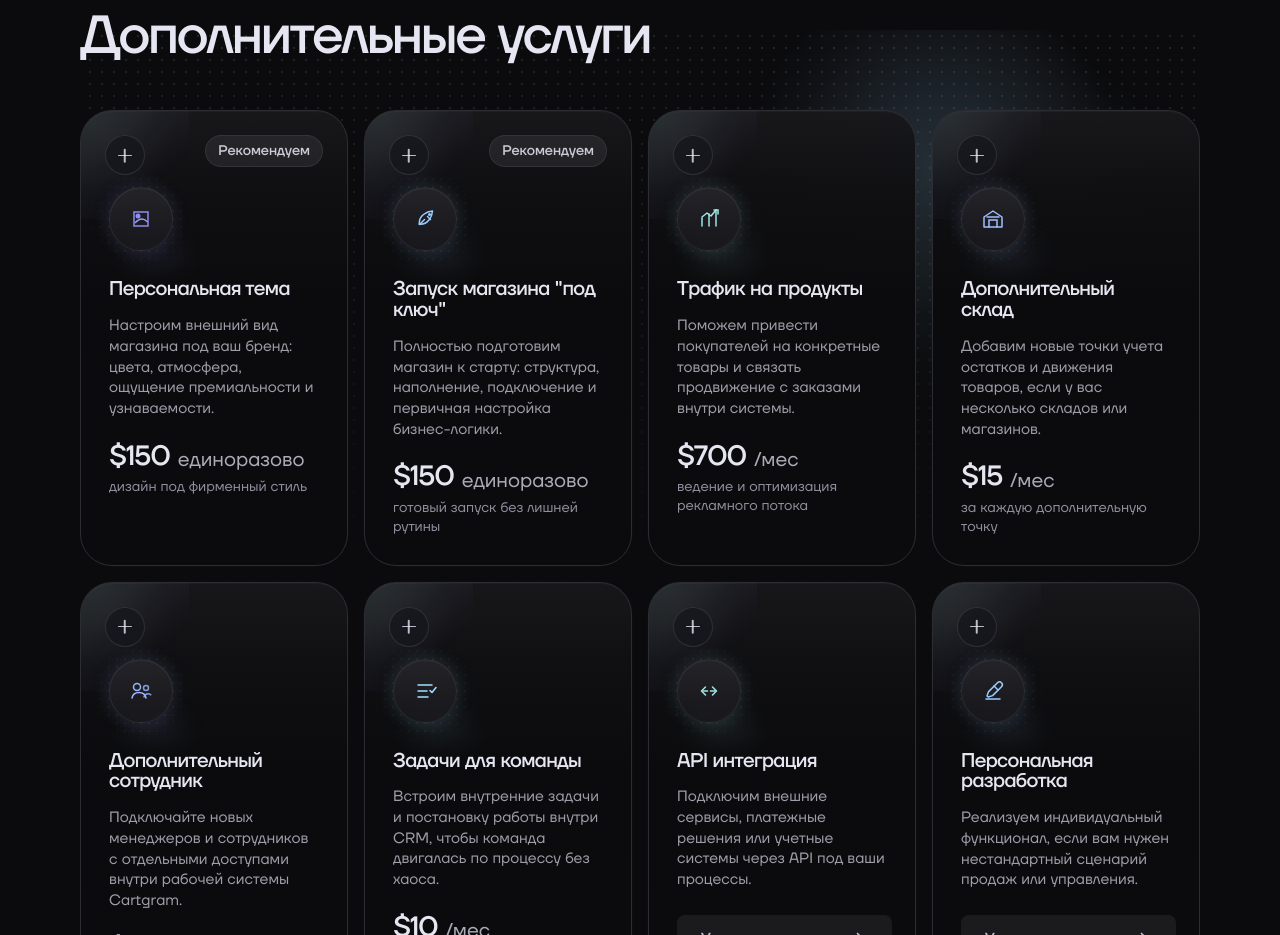
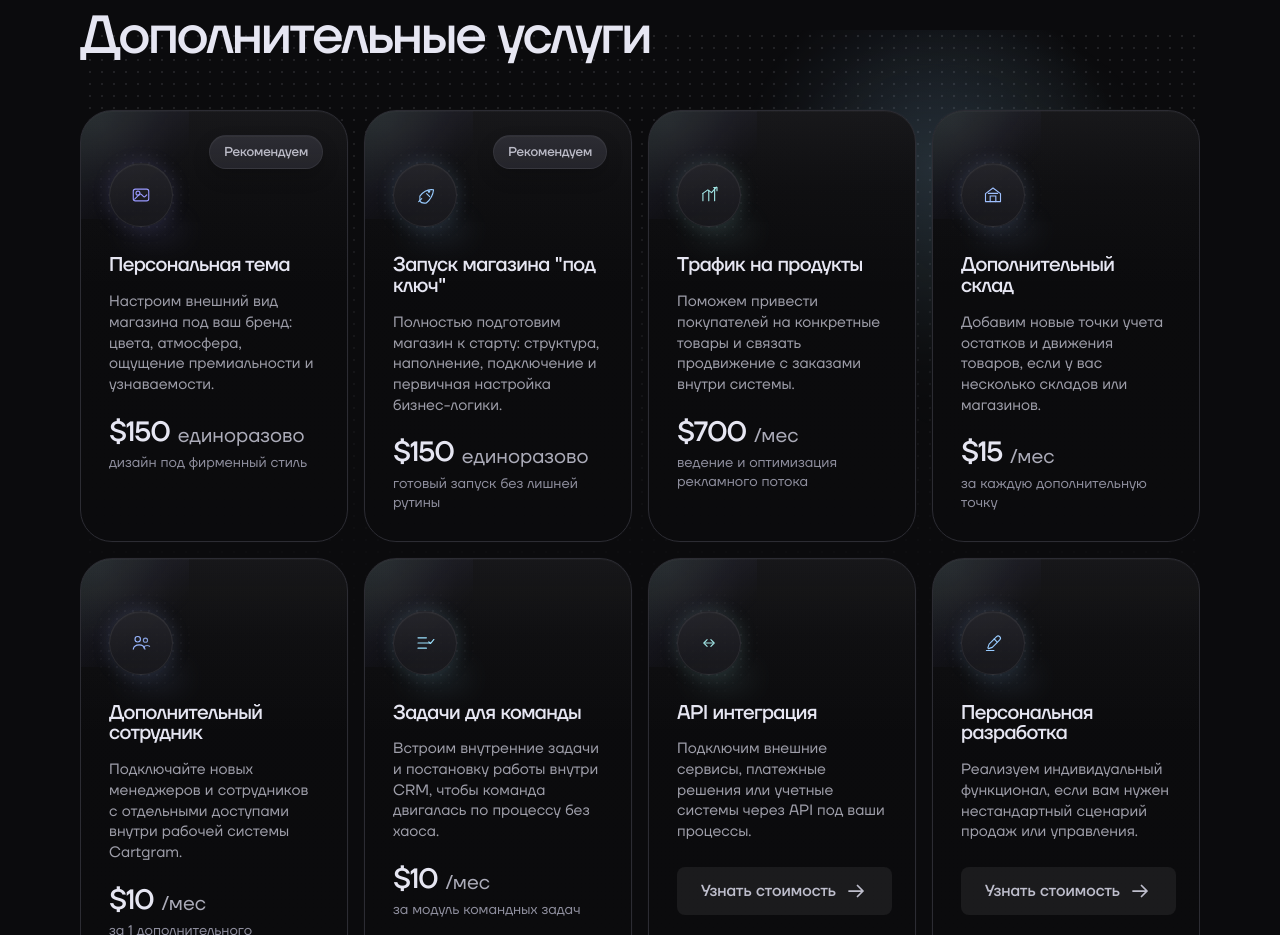
Before and after one commit to Makkov-design/Cartgram_Codex, a Next.js app: page / in a window 1280 px wide. Shown: the part 9880-10815 px from the top of the page. Built offline with nearby package versions, Linux system fonts and the light colour scheme.

Commit message:
fix: refine additionals card styling

```diff
--- a/src/components/sections/Additionals/Additionals.tsx
+++ b/src/components/sections/Additionals/Additionals.tsx
@@ -137,18 +137,17 @@ function AdditionalIcon({ type }: { type: AdditionalItem["icon"] }) {
       return (
         <svg className={className} viewBox="0 0 64 64" fill="none" aria-hidden="true">
           <path
-            d="M18 18h28v28H18z"
-            rx="8"
+            d="M20 19.5h24a4.5 4.5 0 014.5 4.5v16a4.5 4.5 0 01-4.5 4.5H20A4.5 4.5 0 0115.5 40V24a4.5 4.5 0 014.5-4.5z"
             stroke="currentColor"
-            strokeWidth="3"
-            opacity="0.9"
+            strokeWidth="2.4"
           />
-          <circle cx="26" cy="26" r="5" fill="currentColor" opacity="0.92" />
+          <circle cx="25.5" cy="28" r="4.2" stroke="currentColor" strokeWidth="2.4" />
           <path
-            d="M21 39c4-4.667 8.333-7 13-7 3.333 0 6.667 1.667 10 5"
+            d="M18.5 41l10.2-10.2a2.8 2.8 0 014 0l4.3 4.3a2.8 2.8 0 004 0l3.2-3.2"
             stroke="currentColor"
-            strokeWidth="3"
+            strokeWidth="2.4"
             strokeLinecap="round"
+            strokeLinejoin="round"
           />
         </svg>
       );
@@ -156,60 +155,60 @@ function AdditionalIcon({ type }: { type: AdditionalItem["icon"] }) {
       return (
         <svg className={className} viewBox="0 0 64 64" fill="none" aria-hidden="true">
           <path
-            d="M21 43c-1.333-8 1.333-14.667 8-20 5.333-4.267 11.333-6.6 18-7-0.4 6.933-2.733 13-7 18.2-5.2 6.4-12 9-20 7.8z"
+            d="M21 34.5c8.4-10.933 18.133-15.433 29.2-13.5-1.067 10.933-6.2 20.267-15.4 28-6.8 1.067-11.4-0.267-13.8-4 .267-4 .267-7.5 0-10.5z"
             stroke="currentColor"
-            strokeWidth="3"
+            strokeWidth="2.3"
             strokeLinejoin="round"
           />
-          <path d="M31 33l-8 8" stroke="currentColor" strokeWidth="3" strokeLinecap="round" />
-          <path d="M37 27l6 6" stroke="currentColor" strokeWidth="3" strokeLinecap="round" />
-          <circle cx="41" cy="23" r="3" fill="currentColor" />
+          <path d="M25 39.5l-6.5 6.5" stroke="currentColor" strokeWidth="2.3" strokeLinecap="round" />
+          <path d="M35.5 29L42 35.5" stroke="currentColor" strokeWidth="2.3" strokeLinecap="round" />
+          <circle cx="40.5" cy="24.5" r="2.6" fill="currentColor" />
         </svg>
       );
     case "traffic":
       return (
         <svg className={className} viewBox="0 0 64 64" fill="none" aria-hidden="true">
-          <path d="M18 46V30" stroke="currentColor" strokeWidth="3" strokeLinecap="round" />
-          <path d="M32 46V22" stroke="currentColor" strokeWidth="3" strokeLinecap="round" />
-          <path d="M46 46V14" stroke="currentColor" strokeWidth="3" strokeLinecap="round" />
+          <path d="M19 44V29" stroke="currentColor" strokeWidth="2.4" strokeLinecap="round" />
+          <path d="M31.5 44V22.5" stroke="currentColor" strokeWidth="2.4" strokeLinecap="round" />
+          <path d="M44 44V17" stroke="currentColor" strokeWidth="2.4" strokeLinecap="round" />
           <path
-            d="M18 28l10-8 8 6 10-12"
+            d="M19 28.5l10.5-7.5 8 6 10-12"
             stroke="currentColor"
-            strokeWidth="3"
+            strokeWidth="2.4"
             strokeLinecap="round"
             strokeLinejoin="round"
           />
-          <path d="M42 14h8v8" stroke="currentColor" strokeWidth="3" strokeLinecap="round" />
+          <path d="M42 16h7v7" stroke="currentColor" strokeWidth="2.4" strokeLinecap="round" />
         </svg>
       );
     case "warehouse":
       return (
         <svg className={className} viewBox="0 0 64 64" fill="none" aria-hidden="true">
           <path
-            d="M14 28l18-12 18 12v20H14V28z"
+            d="M16 29l16-12 16 12v17H16V29z"
             stroke="currentColor"
-            strokeWidth="3"
+            strokeWidth="2.4"
             strokeLinejoin="round"
           />
-          <path d="M24 48V34h16v14" stroke="currentColor" strokeWidth="3" strokeLinecap="round" />
-          <path d="M20 28h24" stroke="currentColor" strokeWidth="3" strokeLinecap="round" />
+          <path d="M26 46V34h12v12" stroke="currentColor" strokeWidth="2.4" strokeLinecap="round" />
+          <path d="M22 28.5h20" stroke="currentColor" strokeWidth="2.4" strokeLinecap="round" />
         </svg>
       );
     case "staff":
       return (
         <svg className={className} viewBox="0 0 64 64" fill="none" aria-hidden="true">
-          <circle cx="24" cy="24" r="7" stroke="currentColor" strokeWidth="3" />
-          <circle cx="42" cy="26" r="5" stroke="currentColor" strokeWidth="3" opacity="0.82" />
+          <circle cx="25" cy="24" r="5.8" stroke="currentColor" strokeWidth="2.4" />
+          <circle cx="41.5" cy="26" r="4.5" stroke="currentColor" strokeWidth="2.4" opacity="0.82" />
           <path
-            d="M14 46c1.333-7.333 6-11 14-11s12.667 3.667 14 11"
+            d="M15.5 45c1.333-6 5.5-9 12.5-9 7.067 0 11.2 3 12.4 9"
             stroke="currentColor"
-            strokeWidth="3"
+            strokeWidth="2.4"
             strokeLinecap="round"
           />
           <path
-            d="M38 44c1.067-4.267 3.733-6.4 8-6.4 2.133 0 4 0.667 5.6 2"
+            d="M37.5 42.5c1.067-3.4 3.533-5.1 7.4-5.1 2 0 3.8.567 5.4 1.7"
             stroke="currentColor"
-            strokeWidth="3"
+            strokeWidth="2.4"
             strokeLinecap="round"
             opacity="0.82"
           />
@@ -218,25 +217,25 @@ function AdditionalIcon({ type }: { type: AdditionalItem["icon"] }) {
     case "tasks":
       return (
         <svg className={className} viewBox="0 0 64 64" fill="none" aria-hidden="true">
-          <path d="M18 20h28" stroke="currentColor" strokeWidth="3" strokeLinecap="round" />
-          <path d="M18 32h18" stroke="currentColor" strokeWidth="3" strokeLinecap="round" />
-          <path d="M18 44h20" stroke="currentColor" strokeWidth="3" strokeLinecap="round" />
-          <path d="M42 31l4 4 8-10" stroke="currentColor" strokeWidth="3" strokeLinecap="round" strokeLinejoin="round" />
+          <path d="M17 21h18" stroke="currentColor" strokeWidth="2.4" strokeLinecap="round" />
+          <path d="M17 32h26" stroke="currentColor" strokeWidth="2.4" strokeLinecap="round" />
+          <path d="M17 43h18" stroke="currentColor" strokeWidth="2.4" strokeLinecap="round" />
+          <path d="M40 29.5l3.6 3.6 7.4-8.6" stroke="currentColor" strokeWidth="2.4" strokeLinecap="round" strokeLinejoin="round" />
         </svg>
       );
     case "api":
       return (
         <svg className={className} viewBox="0 0 64 64" fill="none" aria-hidden="true">
           <path
-            d="M19 32h10m6 0h10"
+            d="M22 32h20"
             stroke="currentColor"
-            strokeWidth="3"
+            strokeWidth="2.4"
             strokeLinecap="round"
           />
           <path
-            d="M25 24l-8 8 8 8M39 24l8 8-8 8"
+            d="M28 25l-7 7 7 7M36 25l7 7-7 7"
             stroke="currentColor"
-            strokeWidth="3"
+            strokeWidth="2.4"
             strokeLinecap="round"
             strokeLinejoin="round"
           />
@@ -246,13 +245,13 @@ function AdditionalIcon({ type }: { type: AdditionalItem["icon"] }) {
       return (
         <svg className={className} viewBox="0 0 64 64" fill="none" aria-hidden="true">
           <path
-            d="M20 42l3.2-8.8L41 15.4a5.657 5.657 0 018 8L31.2 41.2 22.4 44 20 42z"
+            d="M21 42.5l2.7-8L39.6 18.6a4.808 4.808 0 016.8 6.8L30.5 41.3 22.5 44l-1.5-1.5z"
             stroke="currentColor"
-            strokeWidth="3"
+            strokeWidth="2.4"
             strokeLinejoin="round"
           />
-          <path d="M34 22l8 8" stroke="currentColor" strokeWidth="3" strokeLinecap="round" />
-          <path d="M18 48h28" stroke="currentColor" strokeWidth="3" strokeLinecap="round" />
+          <path d="M34.5 23.5l6 6" stroke="currentColor" strokeWidth="2.4" strokeLinecap="round" />
+          <path d="M18 48h16" stroke="currentColor" strokeWidth="2.4" strokeLinecap="round" />
         </svg>
       );
     default:
@@ -273,10 +272,6 @@ function AdditionalCard({
       style={{ "--additionals-delay": delay, "--additionals-accent": item.accent } as CSSProperties}
     >
       <div className="additionals-card__corner" aria-hidden="true" />
-      <div className="additionals-card__plus" aria-hidden="true">
-        <span />
-        <span />
-      </div>
 
       {item.recommended ? <div className="additionals-card__recommend">Рекомендуем</div> : null}
 
```
Also changed, not shown: src/styles/globals.css.
